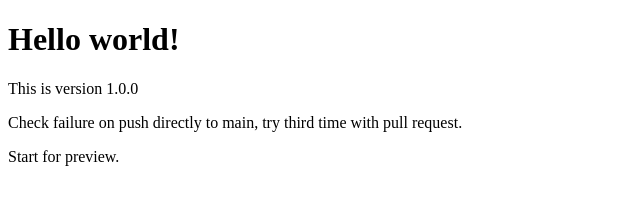
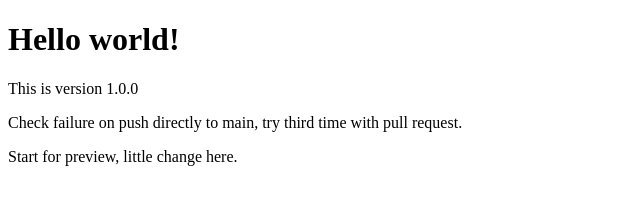
Before and after one commit to Yao-C/pr-preview, a plain HTML site: page public/index.html in a window 1280 px wide. Shown: the whole page, without its empty margins (0-640 px from the left). Drawn offline with Linux system fonts and the light colour scheme.

Commit message:
Change little frontend, and test gh-pages-preview

```diff
--- a/public/index.html
+++ b/public/index.html
@@ -14,7 +14,7 @@
   <p>This is version 1.0.0</p>
   <p>Check failure on push directly to main, try third time with pull request.</p>
 
-  <p>Start for preview.</p>
+  <p>Start for preview, little change here.</p>
 </body>
 
 </html>
```
